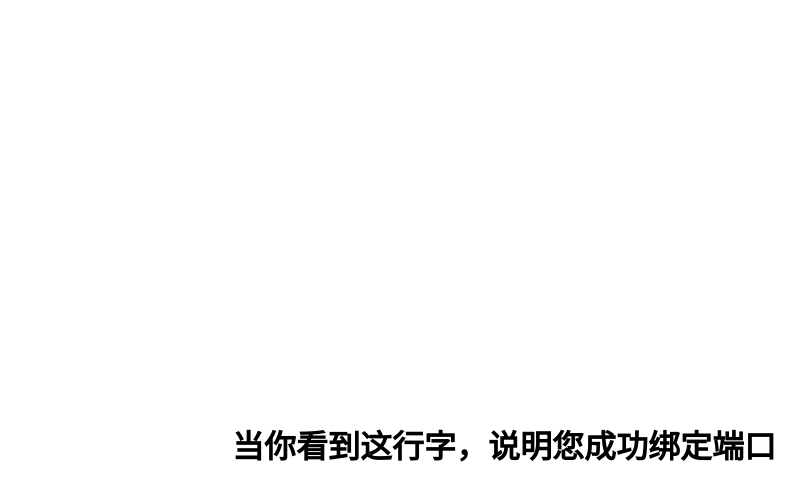
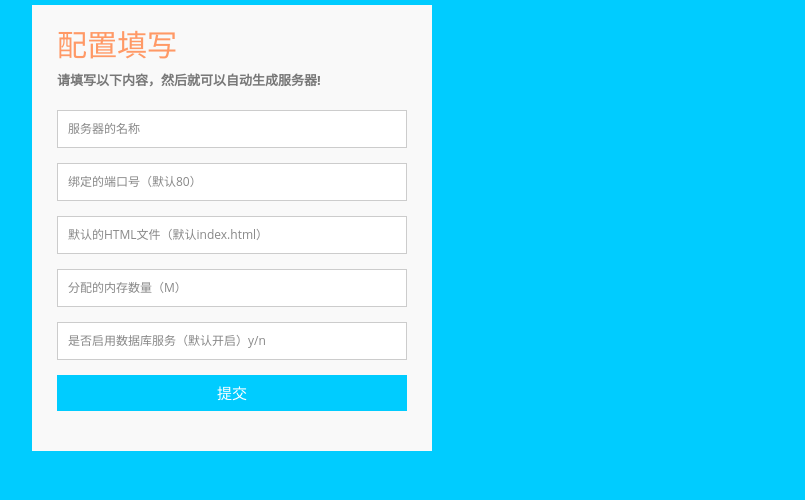
Before and after one commit to chenxuan520/cppweb, a plain HTML site: page http_windows/welcome.html in a window 1280 px wide. Shown: the whole page, without its empty margins (408-1213 px from the left). Drawn offline with Linux system fonts and the light colour scheme.

Commit message:
version7.1.1

```diff
--- a/http_windows/welcome.html
+++ b/http_windows/welcome.html
@@ -1,21 +1,167 @@
-<!DOCTYPE html>
-<html lang="en">
+<!doctype html>
+<html>
 <head>
-    <meta charset="UTF-8">
+    <meta http-equiv="Content-Type" content="text/html; charset=UTF-8">
     <meta http-equiv="X-UA-Compatible" content="IE=edge">
-    <meta name="viewport" content="width=device-width, initial-scale=1.0">
-    <style>
-        .divFirst{
-            top: 50%;
-            left: 50%;
-            position: absolute;
-        }
-    </style>
-    <title>welcome you</title>
+    <meta name="viewport" content="width=device-width, initial-scale=1">
+	<meta name="viewport" content="width=device-width, initial-scale=1.0, minimum-scale=1.0, maximum-scale=1.0, user-scalable=no" >
+
+    <title>服务器生成</title>
+    <!-- <link rel="stylesheet" href="css/index.css" media="screen" type="text/css" /> -->
+	<style>
+
+
+	* {
+		margin:0;
+		padding:0;
+		box-sizing:border-box;
+		-webkit-box-sizing:border-box;
+		-moz-box-sizing:border-box;
+		-webkit-font-smoothing:antialiased;
+		-moz-font-smoothing:antialiased;
+		-o-font-smoothing:antialiased;
+		font-smoothing:antialiased;
+		text-rendering:optimizeLegibility;
+		font-family:Microsoft Yahei, "Open Sans", Helvetica, Arial, sans-serif;
+	}
+
+	body {
+		font-family:Microsoft Yahei, "Open Sans", Helvetica, Arial, sans-serif;
+		font-weight:300;
+		font-size: 12px;
+		line-height:30px;
+		color:#777;
+		background:#0CF;
+	}
+
+	.container {
+		max-width:400px;
+		width:100%;
+		margin:0 auto;
+		position:relative;
+	}
+
+	#contact input[type="text"], #contact input[type="email"], #contact input[type="tel"], #contact input[type="url"], #contact textarea, #contact button[type="submit"] { font:400 12px/16px Microsoft Yahei,"Open Sans", Helvetica, Arial, sans-serif; }
+
+	#contact {
+		background:#F9F9F9;
+		padding:25px;
+		margin:5px 0;
+	}
+
+	#contact h3 {
+		color: #F96;
+		display: block;
+		font-size: 30px;
+		font-weight: 400;
+	}
+
+	#contact h4 {
+		margin:5px 0 15px;
+		display:block;
+		font-size:13px;
+	}
+
+	fieldset {
+		border: medium none !important;
+		margin: 0 0 10px;
+		min-width: 100%;
+		padding: 0;
+		width: 100%;
+	}
+
+	#contact input[type="text"], #contact input[type="email"], #contact input[type="tel"], #contact input[type="url"], #contact textarea {
+		width:100%;
+		border:1px solid #CCC;
+		background:#FFF;
+		margin:0 0 5px;
+		padding:10px;
+	}
+
+	#contact input[type="text"]:hover, #contact input[type="email"]:hover, #contact input[type="tel"]:hover, #contact input[type="url"]:hover, #contact textarea:hover {
+		-webkit-transition:border-color 0.3s ease-in-out;
+		-moz-transition:border-color 0.3s ease-in-out;
+		transition:border-color 0.3s ease-in-out;
+		border:1px solid #AAA;
+	}
+
+	#contact textarea {
+		height:100px;
+		max-width:100%;
+	  resize:none;
+	}
+
+	#contact button[type="submit"] {
+		cursor:pointer;
+		width:100%;
+		border:none;
+		background:#0CF;
+		color:#FFF;
+		margin:0 0 5px;
+		padding:10px;
+		font-size:15px;
+	}
+
+	#contact button[type="submit"]:hover {
+		background:#09C;
+		-webkit-transition:background 0.3s ease-in-out;
+		-moz-transition:background 0.3s ease-in-out;
+		transition:background-color 0.3s ease-in-out;
+	}
+
+	#contact button[type="submit"]:active { box-shadow:inset 0 1px 3px rgba(0, 0, 0, 0.5); }
+
+	#contact input:focus, #contact textarea:focus {
+		outline:0;
+		border:1px solid #999;
+	}
+	::-webkit-input-placeholder {
+	 color:#888;
+	}
+	:-moz-placeholder {
+	 color:#888;
+	}
+	::-moz-placeholder {
+	 color:#888;
+	}
+	:-ms-input-placeholder {
+	 color:#888;
+	}
+	</style>
 </head>
+
 <body>
-    <div class="divFirst">
-        <h1>当你看到这行字，说明您成功绑定端口</h1>
-    </div>
-</body>
-</html>
+
+<div class="container">
+
+<form id="contact" action="127.0.0.1" method="get">
+    <h3>配置填写</h3>
+    <h4>请填写以下内容，然后就可以自动生成服务器!</h4>
+	<fieldset>
+        <input placeholder="服务器的名称" name="name" type="text" tabindex="1" required>
+    </fieldset>
+    <fieldset>
+        <input placeholder="绑定的端口号（默认80）" name="port" type="text" tabindex="3" required>
+    </fieldset>
+    <fieldset>
+        <input placeholder="默认的HTML文件（默认index.html）" name="Html" type="text" tabindex="2" required>
+    </fieldset>
+    <fieldset>
+        <input placeholder="分配的内存数量（M）" name="memory" type="text" tabindex="2" required>
+    </fieldset>
+    <fieldset>
+        <input placeholder="是否启用数据库服务（默认开启）y/n" name="sql" type="text" tabindex="2" required>
+    </fieldset>
+    <!-- <fieldset> -->
+        <!-- <input placeholder="年：如2014" name="year" type="text" tabindex="3" required> -->
+    <!-- </fieldset> -->
+    <!-- <fieldset> -->
+        <!-- <input placeholder="月：如7" name="yue" type="text" tabindex="4" required> -->
+    <!-- </fieldset> -->
+    <!-- <fieldset> -->
+        <!-- <input placeholder="日：如20" name="ri" type="text" tabindex="4" required> -->
+    <!-- </fieldset> -->
+    <fieldset>
+        <button type="submit" id="contact-submit" data-submit="...Sending">提交</button>
+    </fieldset>
+</form>
```
Also changed, not shown: http_windows/404.html (+37 -18 lines), 3 other files.
